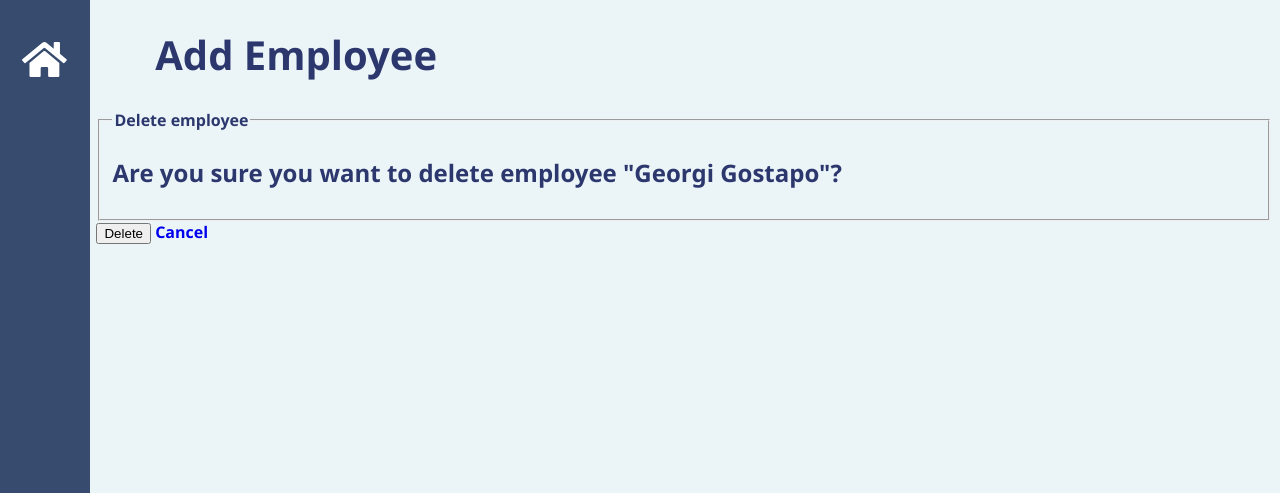
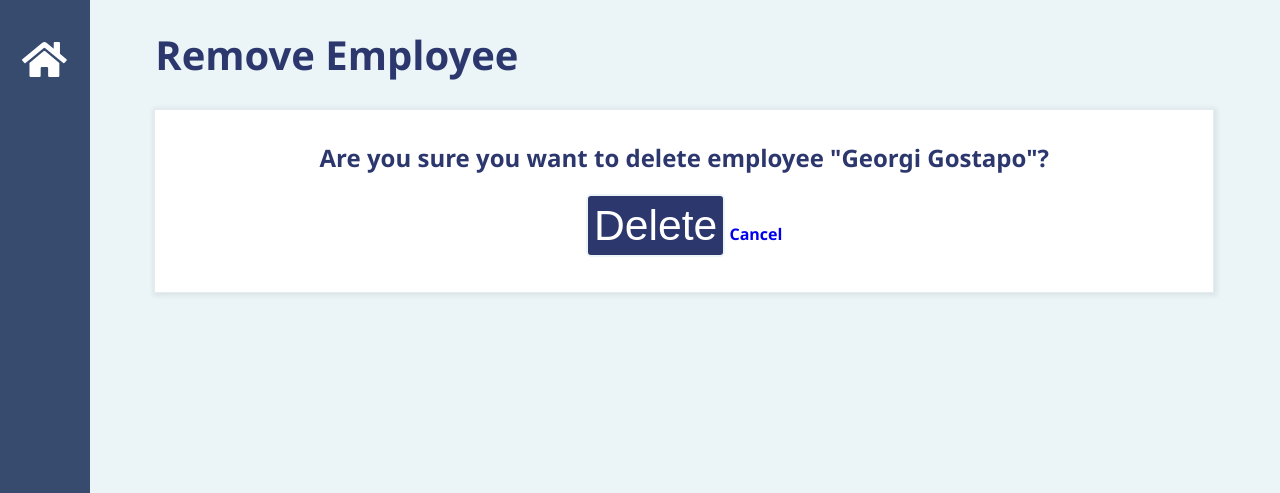
Before and after one commit to callmeFilip/Access_Control_System, a Django app: page /employee/1/remove/ in a window 1280 px wide. Shown: the top 493 px of the page. Run offline with Django 4.2, Linux system fonts and the light colour scheme; data comes from the database, SQL or seed files in the repository.

Commit message:
Improved on deletion UI

```diff
--- a/Statistics_Server/Acess_Control_System/user_interface/static/user_interface/main.css
+++ b/Statistics_Server/Acess_Control_System/user_interface/static/user_interface/main.css
@@ -301,3 +301,37 @@ table.employees_table td {
 }
 
 /* End of Add/Edit employee */
+
+/* Confirm employee remove */
+#confirm-remove-employee-btn {
+  padding-top: 5px;
+  padding-bottom: 5px;
+
+  color: white;
+  background-color: #2c376d;
+
+  text-align: center;
+  font-size: 32pt;
+
+  border: 2px solid #ebf5f8;
+  border-radius: 5px;
+}
+
+#confirm-remove-employee-btn:hover {
+  background-color: crimson;
+}
+
+#delete_form {
+  background-color: white;
+  margin: auto;
+  width: 84%;
+  padding: 3%;
+  padding-top: 1%;
+
+  text-align: center;
+  border: 1px solid #e3edf0;
+  border-collapse: collapse;
+  box-shadow: 1px 1px 5px 2px rgba(0, 0, 0, 7%);
+}
+
+/* End of confirm employee remove */
--- a/Statistics_Server/Acess_Control_System/user_interface/templates/user_interface/card_confirm_delete.html
+++ b/Statistics_Server/Acess_Control_System/user_interface/templates/user_interface/card_confirm_delete.html
@@ -3,17 +3,17 @@
 {% block content %}
 <!-- Start body-->
 
-<h1>Add Employee</h1>
-<form method="post">
-  {% csrf_token %}
-  <fieldset>
-    <legend>Delete employee</legend>
+<h1>Remove Employee</h1>
+
+<div id="delete_form">
+  <form method="post">
+    {% csrf_token %}
     <h2>
       Are you sure you want to delete employee "{{ object.associated_name }}"?
     </h2>
-  </fieldset>
-  <button type="submit">Delete</button>
-  <a href="{% url 'employee-details-page' object.card_uid %}">Cancel</a>
-</form>
+    <button id="confirm-remove-employee-btn" type="submit">Delete</button>
+    <a href="{% url 'employee-details-page' object.card_uid %}">Cancel</a>
+  </form>
+</div>
 <!-- End body-->
 {% endblock content%}
```
